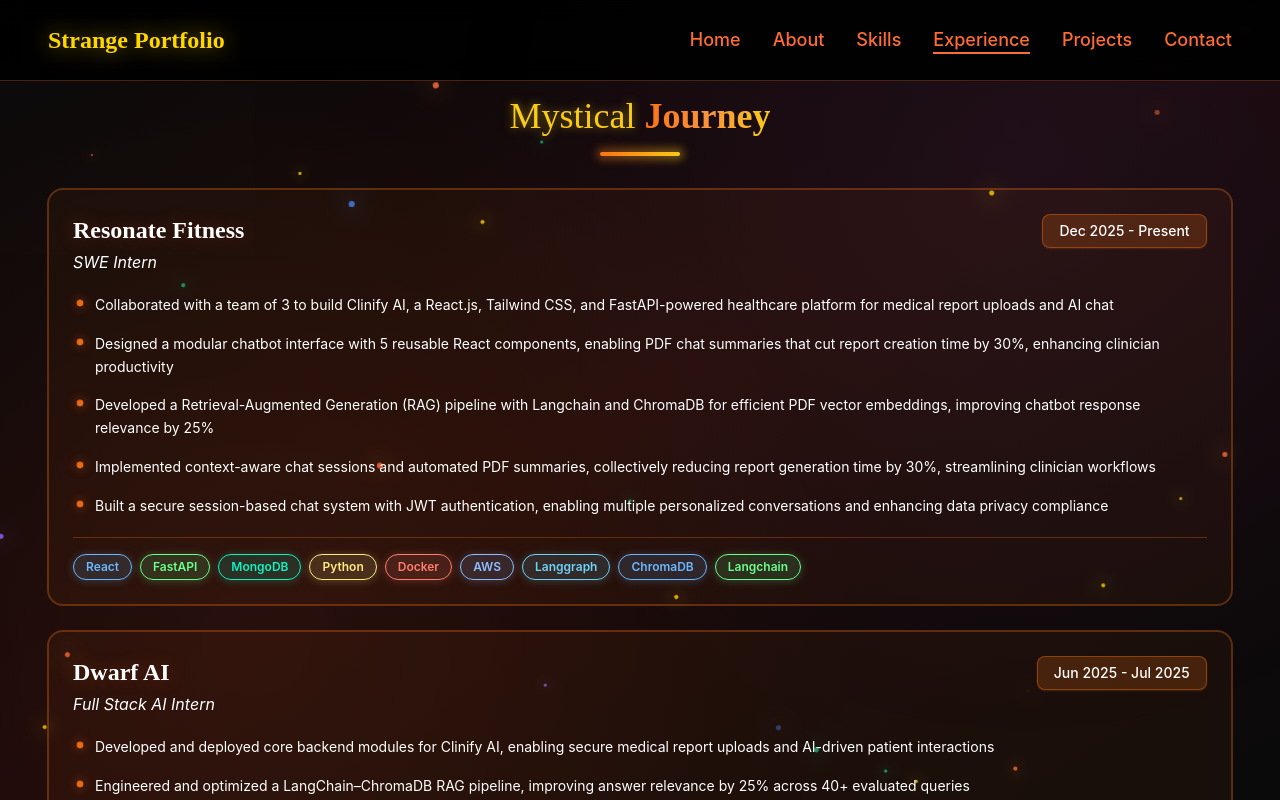
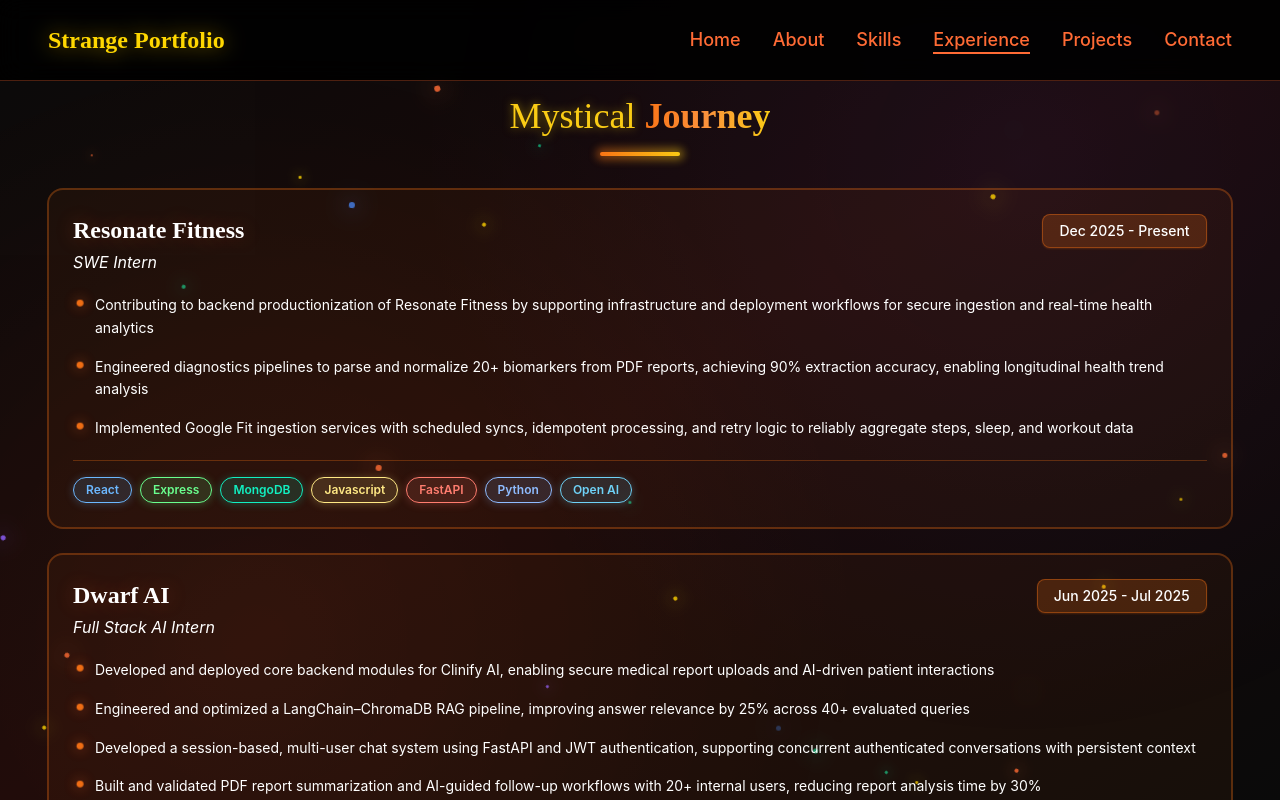
Before and after one commit to AkshatGarg952/My-Portfolio, a React (Vite) app: page /experience in a window 1280 px wide. Shown: the top 800 px of the page. Built offline with nearby package versions, Linux system fonts and the light colour scheme.

Commit message:
Updated the work experience

```diff
--- a/src/pages/Experience.jsx
+++ b/src/pages/Experience.jsx
@@ -8,13 +8,11 @@
     role: "SWE Intern",
     duration: "Dec 2025 - Present",
     achievements: [
-      "Collaborated with a team of 3 to build Clinify AI, a React.js, Tailwind CSS, and FastAPI-powered healthcare platform for medical report uploads and AI chat",
-      "Designed a modular chatbot interface with 5 reusable React components, enabling PDF chat summaries that cut report creation time by 30%, enhancing clinician productivity",
-      "Developed a Retrieval-Augmented Generation (RAG) pipeline with Langchain and ChromaDB for efficient PDF vector embeddings, improving chatbot response relevance by 25%",
-      "Implemented context-aware chat sessions and automated PDF summaries, collectively reducing report generation time by 30%, streamlining clinician workflows",
-      "Built a secure session-based chat system with JWT authentication, enabling multiple personalized conversations and enhancing data privacy compliance"
+      "Contributing to backend productionization of Resonate Fitness by supporting infrastructure and deployment workflows for secure ingestion and real-time health analytics",
+      "Engineered diagnostics pipelines to parse and normalize 20+ biomarkers from PDF reports, achieving 90% extraction accuracy, enabling longitudinal health trend analysis",
+      "Implemented Google Fit ingestion services with scheduled syncs, idempotent processing, and retry logic to reliably aggregate steps, sleep, and workout data"
     ],
-    tech: ["React", "FastAPI", "MongoDB", "Python", "Docker", "AWS", "Langgraph", "ChromaDB", "Langchain"]
+    tech: ["React", "Express", "MongoDB", "Javascript", "FastAPI", "Python", "Open AI"]
   },
   {
     company: "Dwarf AI",
```
